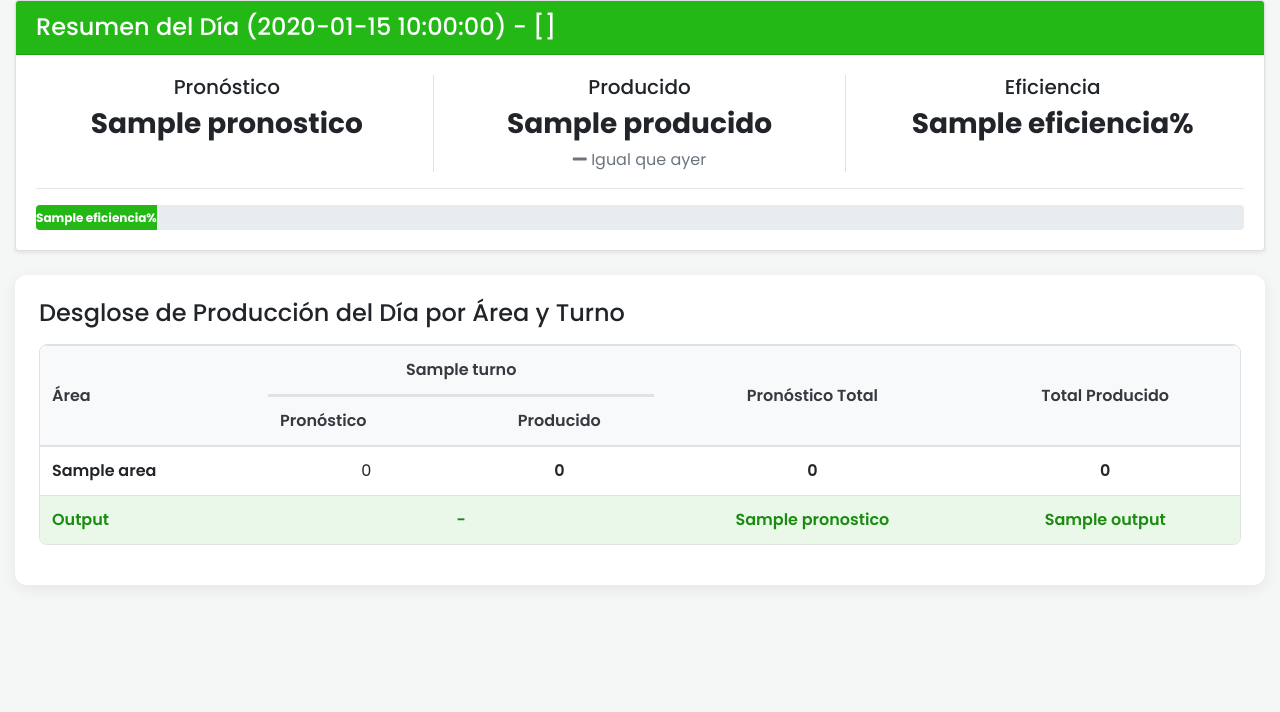
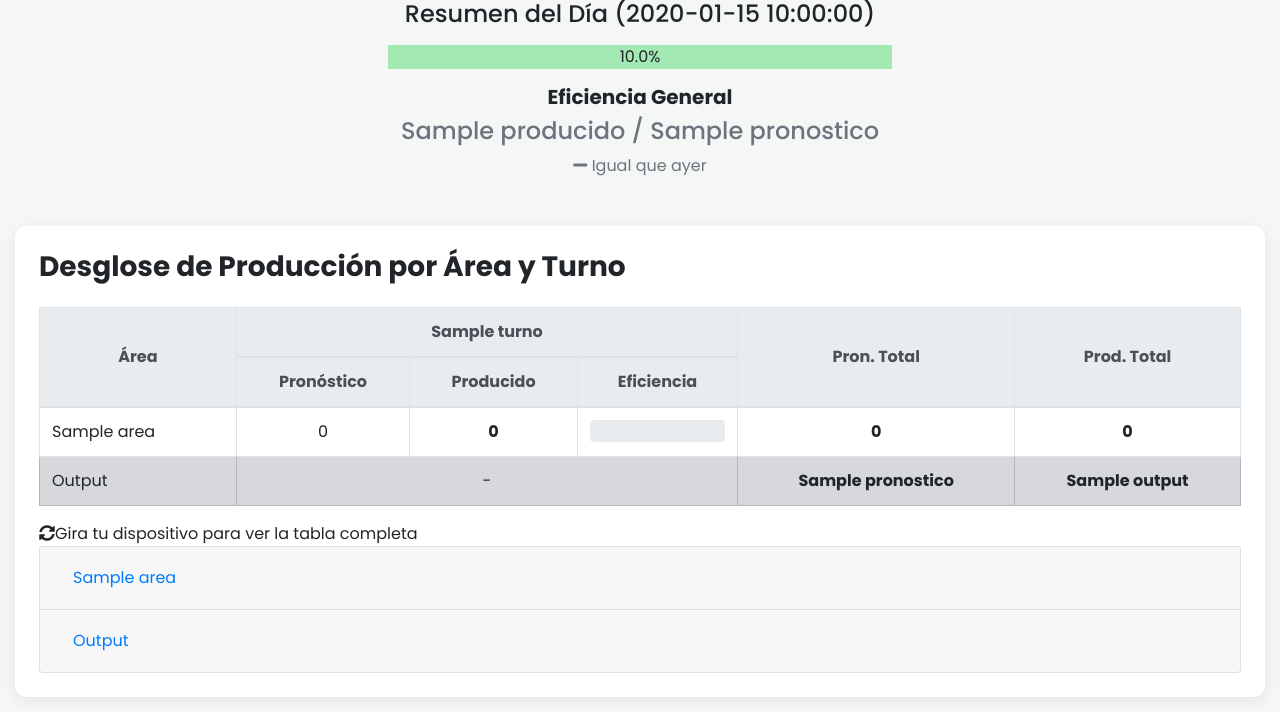
Before and after one commit to Berdoom/ProduccionNidec, a Flask app: template templates/dashboard_group.html in a window 1280 px wide. Shown: the top 712 px of the page. Run offline with Flask 3, Linux system fonts and the light colour scheme; the template is opened without the code that fills it: most values are stand-ins (such as "Sample title", 1, 10 or a date in 2020); some libraries are stand-ins or nearby versions.

Commit message:
Add files via upload

```diff
--- a/templates/dashboard_group.html
+++ b/templates/dashboard_group.html
@@ -4,22 +4,19 @@
 {% block page_header %}Dashboard de Producción - {{ group_name }}{% endblock %}
 
 {% block content %}
-<div class="row">
-    <!-- Tarjeta de Resumen para el Grupo -->
-    <div class="col-lg-12 mb-4">
-        <div class="card h-100 shadow-sm">
-            <div class="card-header text-white" style="background-color: var(--nidec-green);">
-                <h4 class="mb-0">Resumen del Día ({{ today }}) - {{ group_name }}</h4>
+
+<!-- ============================================= -->
+<!--       KPI PRINCIPAL CON RUEDA DE PROGRESO     -->
+<!-- ============================================= -->
+<div class="row text-center mb-5 justify-content-center">
+    <div class="col-lg-5 col-md-8">
+        <div class="kpi-wheel-card">
+             <h4 class="mb-3">Resumen del Día ({{ today }})</h4>
+            <div class="circular-progress-kpi {{ summary.eficiencia|heatmap_color }}" style="--value: {{ summary.eficiencia }}">
+                <span class="progress-value">{{ "%.1f"|format(summary.eficiencia) }}%</span>
             </div>
-            <div class="card-body">
-                <div class="row text-center">
-                    <div class="col-md-4 border-right">
-                        <h5>Pronóstico</h5>
-                        <h3 class="font-weight-bold">{{ summary.pronostico }}</h3>
-                    </div>
-                    <div class="col-md-4 border-right">
-                        <h5>Producido</h5>
-                        <h3 class="font-weight-bold">{{ summary.producido }}</h3>
+            <h5 class="mt-3 font-weight-bold">Eficiencia General</h5>
+            <p class="text-muted h4">{{ summary.producido }} / {{ summary.pronostico }}</p>
             {% if summary.trend == 'up' %}
                 <span class="text-success"><i class="fas fa-arrow-up"></i> Mejor que ayer</span>
             {% elif summary.trend == 'down' %}
@@ -28,74 +25,60 @@
                 <span class="text-muted"><i class="fas fa-minus"></i> Igual que ayer</span>
             {% endif %}
         </div>
-                    <div class="col-md-4">
-                        <h5>Eficiencia</h5>
-                        <h3 class="font-weight-bold">{{ summary.eficiencia }}%</h3>
-                    </div>
-                </div>
-                <hr>
-                <div class="progress" style="height: 25px;">
-                    <div class="progress-bar" role="progressbar" style="width: {{ summary.eficiencia }}%; background-color: var(--nidec-green);" aria-valuenow="{{ summary.eficiencia }}" aria-valuemin="0" aria-valuemax="100">
-                        <strong>{{ summary.eficiencia }}%</strong>
-                    </div>
-                </div>
-            </div>
-        </div>
     </div>
 </div>
 
-<!-- Tabla de Producción Detallada -->
+
+<!-- ================================================== -->
+<!--       TABLA DE DESEMPEÑO DETALLADO               -->
+<!-- ================================================== -->
 <div class="content-section">
-    <h4 class="mb-3">Desglose de Producción del Día por Área y Turno</h4>
+    <h3 class="mb-4 font-weight-bold">Desglose de Producción por Área y Turno</h3>
 
-    <!-- Vista para Escritorio -->
-    <div class="table-responsive d-none d-lg-block">
-        <table class="table dashboard-table">
-            <thead>
-                <tr class="text-center">
+    <!-- VISTA DE ESCRITORIO -->
+    <div class="table-responsive desktop-only-table">
+        <table class="table group-performance-table table-bordered table-hover">
+            <thead class="text-center thead-light">
+                <tr>
                     <th rowspan="2" class="align-middle">Área</th>
-                    {% for turno in turnos %}
-                    <th colspan="2">{{ turno }}</th>
-                    {% endfor %}
-                    <th rowspan="2" class="align-middle">Pronóstico Total</th>
-                    <th rowspan="2" class="align-middle">Total Producido</th>
+                    {% for turno in turnos %}<th colspan="3">{{ turno }}</th>{% endfor %}
+                    <th rowspan="2" class="align-middle">Pron. Total</th>
+                    <th rowspan="2" class="align-middle">Prod. Total</th>
                 </tr>
-                 <tr class="text-center">
-                    {% for turno in turnos %}
-                    <th>Pronóstico</th>
-                    <th>Producido</th>
-                    {% endfor %}
+                <tr>
+                    {% for turno in turnos %}<th>Pronóstico</th><th>Producido</th><th>Eficiencia</th>{% endfor %}
                 </tr>
             </thead>
             <tbody>
                 {% for area in areas %}
                 <tr>
-                    <td class="area-header">{{ area }}</td>
-
+                    <td class="area-name-cell">{{ area }}</td>
                     {% set total_pronostico_area = namespace(value=0) %}
                     {% set total_producido_area = namespace(value=0) %}
-
                     {% for turno in turnos %}
                         {% set data = production_data.get(area, {}).get(turno, {}) %}
                         {% set pronostico = data.get('pronostico', 0) %}
                         {% set producido = data.get('producido', 0) %}
-
+                        {% set eficiencia = data.get('eficiencia', 0) %}
                         {% set total_pronostico_area.value = total_pronostico_area.value + pronostico %}
                         {% set total_producido_area.value = total_producido_area.value + producido %}
-
                         <td class="text-center">{{ pronostico }}</td>
-                        <td class="text-center font-weight-bold {% if producido < pronostico and pronostico > 0 %}shortfall-cell{% endif %}">{{ producido }}</td>
+                        <td class="text-center font-weight-bold">{{ producido }}</td>
+                        <td class="efficiency-cell">
+                             <div class="progress" style="height: 22px; font-size: 0.9rem;">
+                                <div class="progress-bar font-weight-bold {{ eficiencia|heatmap_color }}" role="progressbar" style="width: {{ eficiencia }}%;" aria-valuenow="{{ eficiencia }}" aria-valuemin="0" aria-valuemax="100">{{ "%.1f"|format(eficiencia) }}%</div>
+                            </div>
+                        </td>
                     {% endfor %}
-
                     <td class="text-center font-weight-bold">{{ total_pronostico_area.value }}</td>
                     <td class="text-center font-weight-bold">{{ total_producido_area.value }}</td>
                 </tr>
                 {% endfor %}
 
                 {% if output_data and (output_data.pronostico or output_data.output) %}
-                <tr class="output-row">
-                    <td class="area-header">Output</td>
-                    <td colspan="{{ turnos|length * 2 }}" class="text-center">-</td>
+                <tr class="table-secondary">
+                    <td class="area-name-cell">Output</td>
+                    <td colspan="{{ turnos|length * 3 }}" class="text-center">-</td>
                     <td class="text-center font-weight-bold">{{ output_data.pronostico }}</td>
                     <td class="text-center font-weight-bold">{{ output_data.output }}</td>
                 </tr>
@@ -104,83 +87,62 @@
         </table>
     </div>
 
-    <!-- CAMBIO: Vista para Móvil con tarjetas colapsables -->
-    <div class="accordion-responsive d-lg-none" id="dashboardAccordionMobile">
+    <!-- VISTA MÓVIL (ACORDEÓN ANIDADO) -->
+    <div class="mobile-only-view">
+        <div class="rotate-device-prompt"><i class="fas fa-sync-alt"></i><span>Gira tu dispositivo para ver la tabla completa</span></div>
+        <div class="accordion mobile-accordion" id="accordion-group-{{ group_name }}">
             {% for area in areas %}
-            <div class="card mb-2">
-                <div class="card-header bg-light p-0">
-                    <button class="btn btn-link btn-block text-left" type="button" data-toggle="collapse" data-target="#collapse-{{ area|slug }}" aria-expanded="false" aria-controls="collapse-{{ area|slug }}">
-                        <h5 class="mb-0">{{ area }}</h5>
+            <div class="card">
+                <div class="card-header" id="heading-group-{{ area|slug }}">
+                    <button class="btn btn-link btn-block text-left" type="button" data-toggle="collapse" data-target="#collapse-group-{{ area|slug }}">
+                        {{ area }}
                     </button>
                 </div>
-
-                <div id="collapse-{{ area|slug }}" class="collapse">
-                    <div class="card-body p-0">
-                        <div class="table-responsive">
-                            <table class="table table-sm mb-0 mobile-dashboard-table">
-                                <thead>
-                                    <tr class="text-center">
-                                        <th class="text-left">Turno</th>
-                                        <th>Pronóstico</th>
-                                        <th>Producido</th>
-                                    </tr>
-                                </thead>
-                                <tbody>
-                                    {% set total_pronostico_area = namespace(value=0) %}
-                                    {% set total_producido_area = namespace(value=0) %}
-                                    {% for turno in turnos %}
-                                        {% set data = production_data.get(area, {}).get(turno, {}) %}
-                                        {% set pronostico = data.get('pronostico', 0) %}
-                                        {% set producido = data.get('producido', 0) %}
-                                        {% set total_pronostico_area.value = total_pronostico_area.value + pronostico %}
-                                        {% set total_producido_area.value = total_producido_area.value + producido %}
-                                        <tr class="text-center">
-                                            <td class="text-left font-weight-bold">{{ turno }}</td>
-                                            <td>{{ pronostico }}</td>
-                                            <td class="font-weight-bold {% if producido < pronostico and pronostico > 0 %}text-danger{% endif %}">{{ producido }}</td>
-                                        </tr>
+                <div id="collapse-group-{{ area|slug }}" class="collapse" data-parent="#accordion-group-{{ group_name }}">
+                    <div class="card-body">
+                        <div class="accordion" id="accordion-shifts-group-{{ area|slug }}">
+                            {% for turno_name in turnos %}
+                            {% set turno_data = production_data.get(area, {}).get(turno_name, {}) %}
+                            {% set eficiencia = turno_data.get('eficiencia', 0) %}
+                            <div class="card shift-card">
+                                <div class="card-header shift-header" id="heading-shift-group-{{ area|slug }}-{{ turno_name|slug }}">
+                                    <button class="btn btn-link btn-block text-left" data-toggle="collapse" data-target="#collapse-shift-group-{{ area|slug }}-{{ turno_name|slug }}">
+                                        {{ turno_name }}
+                                        <span class="badge badge-pill float-right {{ eficiencia|heatmap_color_badge }}">{{ "%.0f"|format(eficiencia) }}%</span>
+                                    </button>
+                                </div>
+                                <div id="collapse-shift-group-{{ area|slug }}-{{ turno_name|slug }}" class="collapse" data-parent="#accordion-shifts-group-{{ area|slug }}">
+                                    <ul class="list-group list-group-flush">
+                                        <li class="list-group-item d-flex justify-content-between"><span>Pronóstico:</span> <strong>{{ turno_data.get('pronostico', 0) }}</strong></li>
+                                        <li class="list-group-item d-flex justify-content-between"><span>Producido:</span> <strong>{{ turno_data.get('producido', 0) }}</strong></li>
+                                    </ul>
+                                </div>
+                            </div>
                             {% endfor %}
-                                </tbody>
-                                <tfoot class="font-weight-bold text-center">
-                                     <tr class="table-secondary">
-                                        <td class="text-left">Total Área</td>
-                                        <td>{{ total_pronostico_area.value }}</td>
-                                        <td>{{ total_producido_area.value }}</td>
-                                    </tr>
-                                </tfoot>
-                            </table>
                         </div>
                     </div>
                 </div>
             </div>
             {% endfor %}
-
-        <!-- Card para Output -->
+            <!-- Tarjeta para Output en móvil -->
             {% if output_data and (output_data.pronostico or output_data.output) %}
-        <div class="card mb-2">
-            <div class="card-header bg-light p-0">
-                <button class="btn btn-link btn-block text-left" type="button" data-toggle="collapse" data-target="#collapse-output" aria-expanded="false" aria-controls="collapse-output">
-                    <h5 class="mb-0">Output</h5>
+            <div class="card">
+                 <div class="card-header" id="heading-group-output">
+                    <button class="btn btn-link btn-block text-left" type="button" data-toggle="collapse" data-target="#collapse-group-output">
+                        Output
                     </button>
                 </div>
-            <div id="collapse-output" class="collapse">
-                <div class="card-body p-0">
-                     <table class="table table-sm mb-0">
-                        <tbody>
-                            <tr>
-                                <td class="w-50">Pronóstico Total</td>
-                                <td class="w-50 text-center font-weight-bold">{{ output_data.pronostico }}</td>
-                            </tr>
-                            <tr>
-                                <td>Producido Total</td>
-                                <td class="text-center font-weight-bold">{{ output_data.output }}</td>
-                            </tr>
-                        </tbody>
-                    </table>
+                <div id="collapse-group-output" class="collapse" data-parent="#accordion-group-{{ group_name }}">
+                    <div class="card-body">
+                         <ul class="list-group list-group-flush">
+                            <li class="list-group-item d-flex justify-content-between"><span>Pronóstico:</span> <strong>{{ output_data.pronostico }}</strong></li>
+                            <li class="list-group-item d-flex justify-content-between"><span>Producido:</span> <strong>{{ output_data.output }}</strong></li>
+                        </ul>
                     </div>
                 </div>
             </div>
             {% endif %}
         </div>
     </div>
+</div>
 {% endblock %}
--- a/templates/layout.html
+++ b/templates/layout.html
@@ -45,10 +45,6 @@
             border-color: #28a745 !important;
             font-weight: bold;
         }
-
-        /* Clases para el tamaño de fuente adaptativo */
-        .input-font-sm { font-size: 0.8em !important; }
-        .input-font-xs { font-size: 0.7em !important; }
 
         /* Contenedor para el nuevo ícono de advertencia */
         .validation-icon-container {
```
Also changed, not shown: templates/captura_group.html (+4 -4 lines), templates/dashboard_admin.html (+112 -111 lines), templates/registro_group.html (+38 -15 lines). Lines whose indentation alone changed are shown as unchanged.
